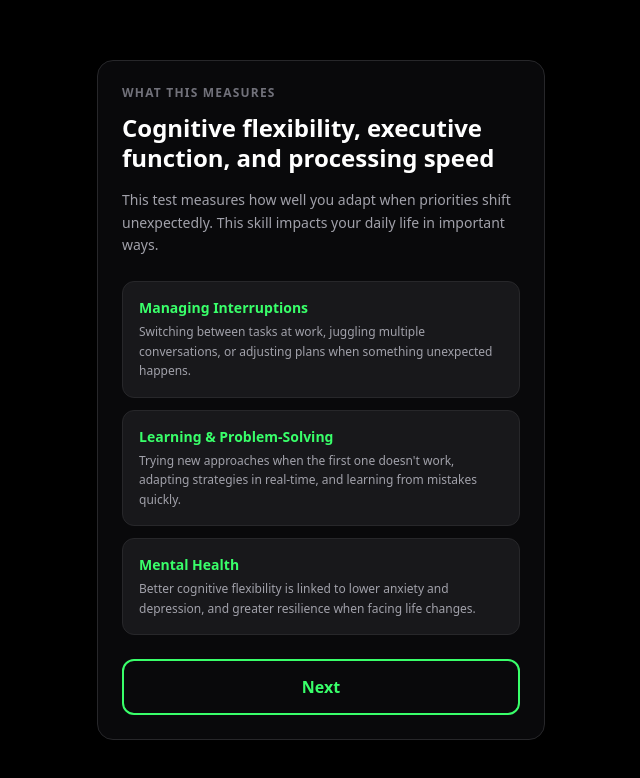
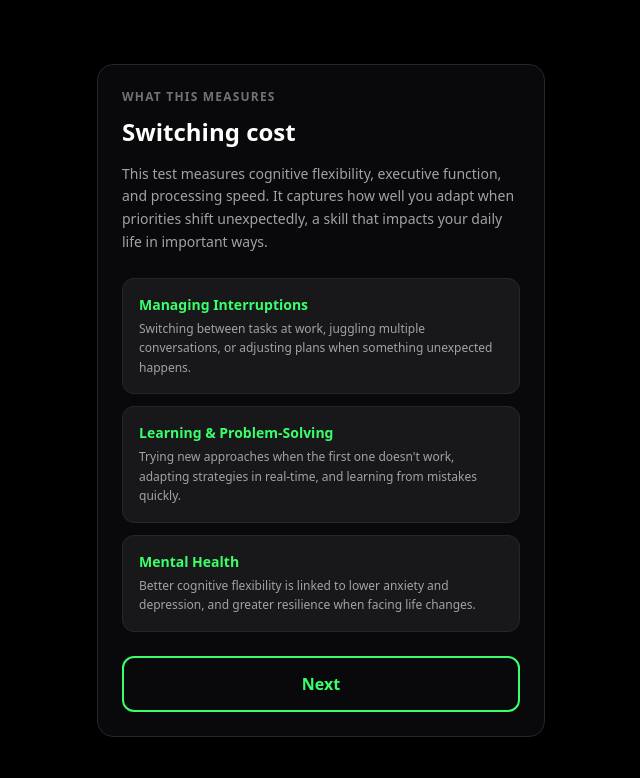
Before and after one commit to cindyjohnson-tmc/category-switch-test, a React (Create React App) app: page / in a window 1280 px wide. Both pictures are taken after a click on the button "Next". Shown: the top 778 px of the page, without its empty margins (319-959 px from the left). Built offline with nearby package versions, Linux system fonts and the light colour scheme.

Commit message:
Simplify heading to 'Switching cost' and move cognitive domains to body

```diff
--- a/src/App.js
+++ b/src/App.js
@@ -189,9 +189,9 @@ export default function App() {
     <div className={S.page}>
       <div className={S.card}>
         <p className={S.label + " mb-3"}>What this measures</p>
-        <h2 className="text-2xl font-bold text-white mb-4 leading-tight">Cognitive flexibility, executive function, and processing speed</h2>
+        <h2 className="text-2xl font-bold text-white mb-4 leading-tight">Switching cost</h2>
         <p className={S.sub + " mb-6"}>
-          This test measures how well you adapt when priorities shift unexpectedly. This skill impacts your daily life in important ways.
+          This test measures cognitive flexibility, executive function, and processing speed. It captures how well you adapt when priorities shift unexpectedly, a skill that impacts your daily life in important ways.
         </p>
 
         <div className="space-y-3 mb-6">
```
